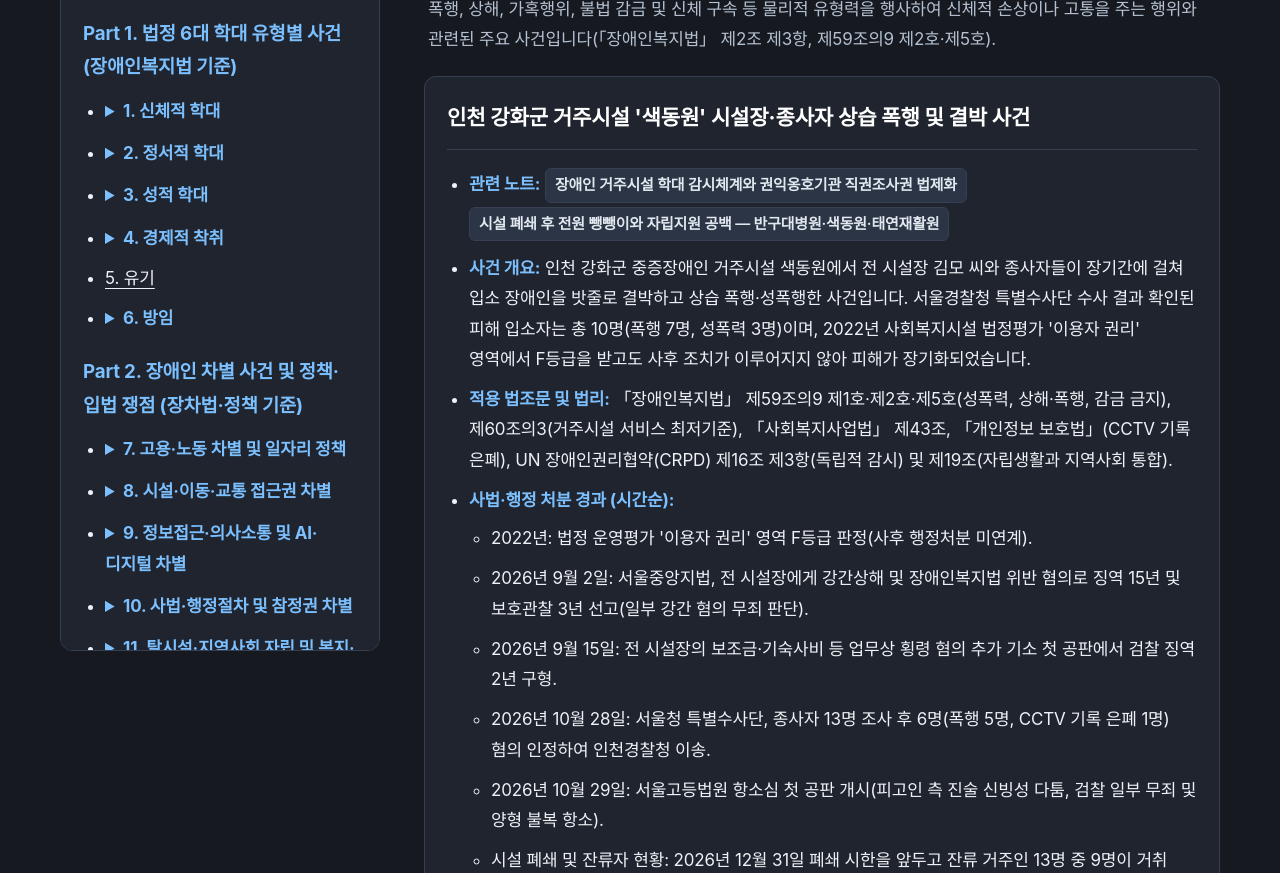
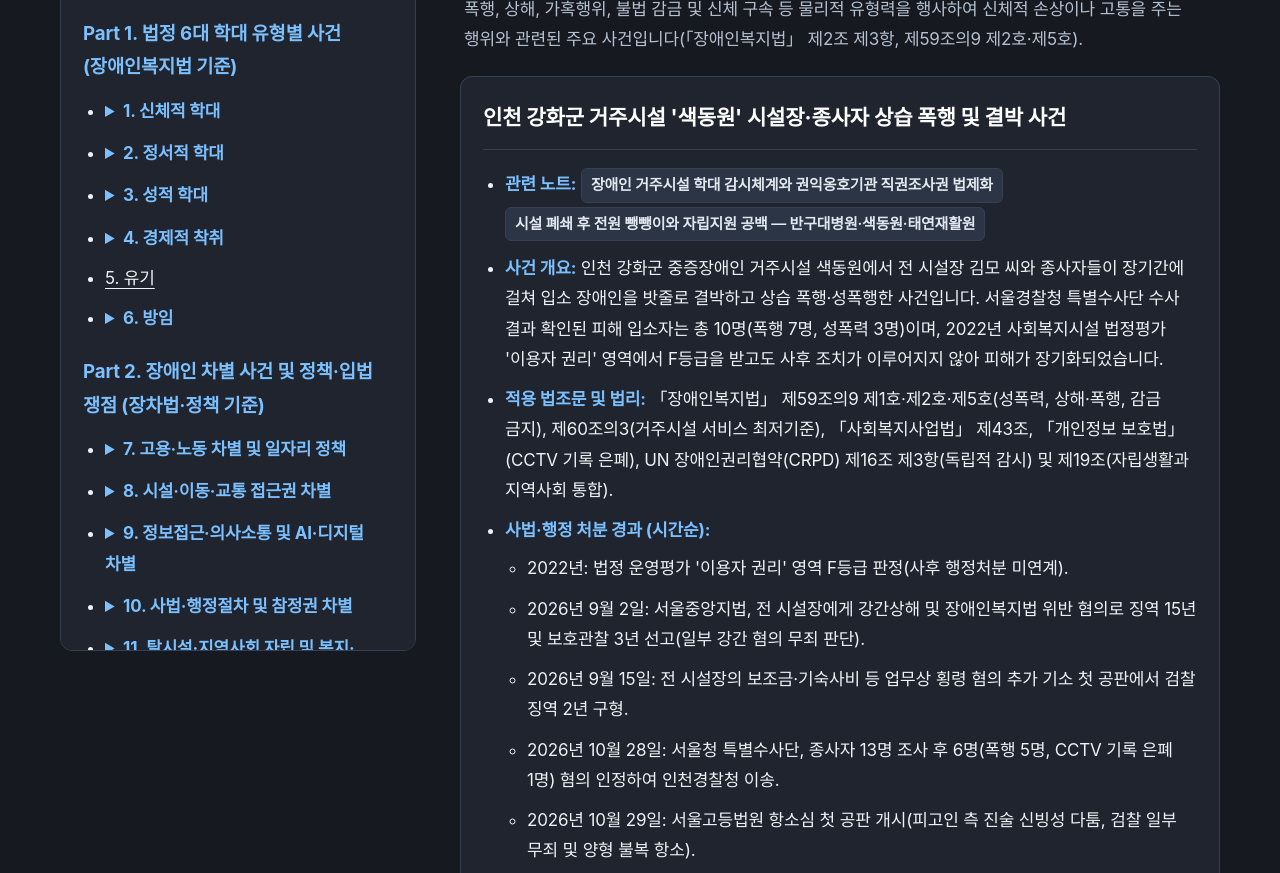
Before and after one commit to Gihub1567/disabilitynewswiki, a plain HTML site: page index.html in a window 1280 px wide. Shown: the part 581-1454 px from the top of the page. Drawn offline with Linux system fonts and the light colour scheme; a web font is replaced by a local one.

Commit message:
왼쪽 목차 폭 356px로 조정(Part 제목 줄바꿈 완화)

```diff
--- a/index.html
+++ b/index.html
@@ -380,7 +380,7 @@
          한 줄이 너무 길어지면 시선이 좌우로 크게 움직여 읽기 어려워진다(측정: 1920px 화면에서 86자 vs 75자). */
       #main-content {
         display: grid;
-        grid-template-columns: 320px minmax(0, 1320px);
+        grid-template-columns: 356px minmax(0, 1320px);
         column-gap: 44px;
         justify-content: center;
       }
```
